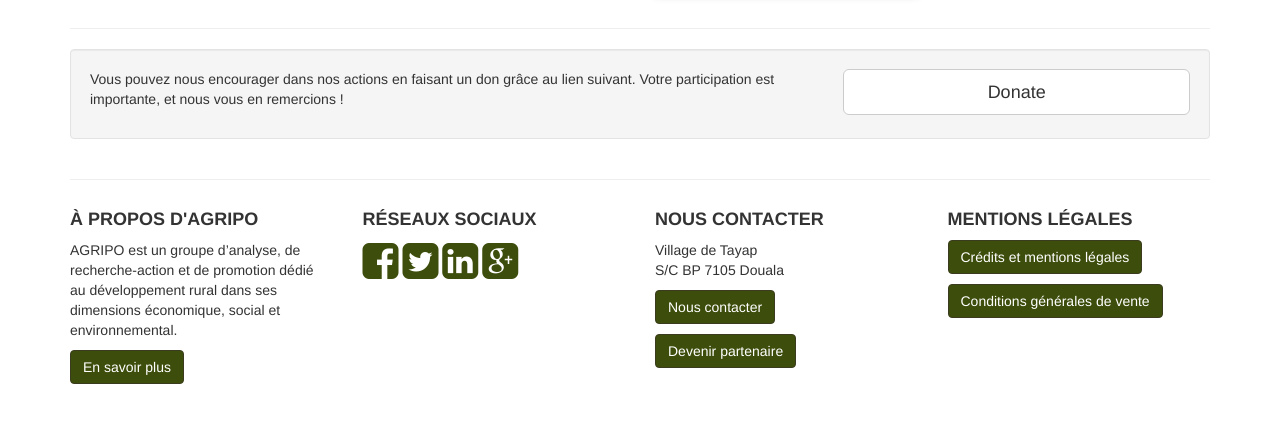
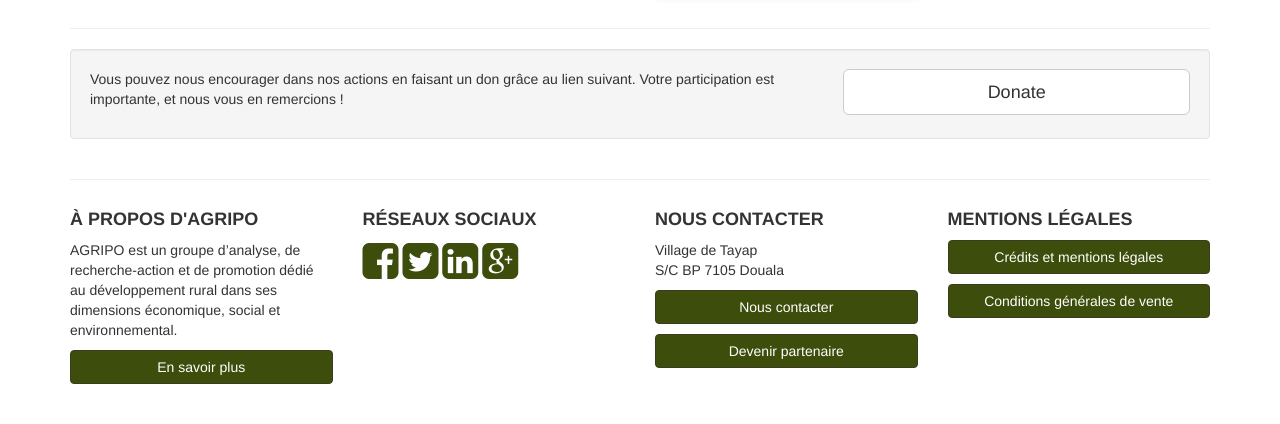
Before and after one commit to agripo/website, a Django app: page /shop/ in a window 1280 px wide. Shown: the part 2238-2662 px from the top of the page. Run offline with Django 3.2, Linux system fonts and the light colour scheme; data that the repository does not hold is empty; parts of the project's set-up code (start-up, migrations or seed data) failed here and were passed over; some libraries are stand-ins or nearby versions.

Commit message:
Full width buttons at the bottom of the page

```diff
--- a/core/templates/core/base.html
+++ b/core/templates/core/base.html
@@ -207,7 +207,7 @@
                     AGRIPO est un groupe d’analyse, de recherche-action et de promotion dédié au
                     développement rural dans ses dimensions économique, social et environnemental.
                 </p>
-                <a href="/qui-sommes-nous/" class="btn btn-primary">En savoir plus</a>
+                <a href="/qui-sommes-nous/" class="btn btn-primary btn-block">En savoir plus</a>
             </div>
             <div class="col-md-3 col-sm-6" id="bottom_social_networks">
                 <h4><strong>RÉSEAUX SOCIAUX</strong></h4>
@@ -225,21 +225,21 @@
                     S/C BP 7105 Douala
                 </p>
                 <p>
-                    <a href="/nous-contacter/" class="btn btn-primary">Nous contacter</a>
+                    <a href="/nous-contacter/" class="btn btn-primary btn-block">Nous contacter</a>
                 </p>
                 <p>
-                    <a href="/devenir-partenaire/" class="btn btn-primary">Devenir partenaire</a>
+                    <a href="/devenir-partenaire/" class="btn btn-primary btn-block">Devenir partenaire</a>
                 </p>
             </div>
             <div class="col-md-3 col-sm-6">
                 <h4><strong>MENTIONS LÉGALES</strong></h4>
                 <p>
-                    <a href="/credits-mentions-legales/" class="btn btn-primary">
+                    <a href="/credits-mentions-legales/" class="btn btn-primary btn-block">
                         Crédits et mentions légales
                     </a>
                 </p>
                 <p>
-                    <a href="/conditions-generales-de-vente/" class="btn btn-primary">
+                    <a href="/conditions-generales-de-vente/" class="btn btn-primary btn-block">
                         Conditions générales de vente
                     </a>
                 </p>
```
